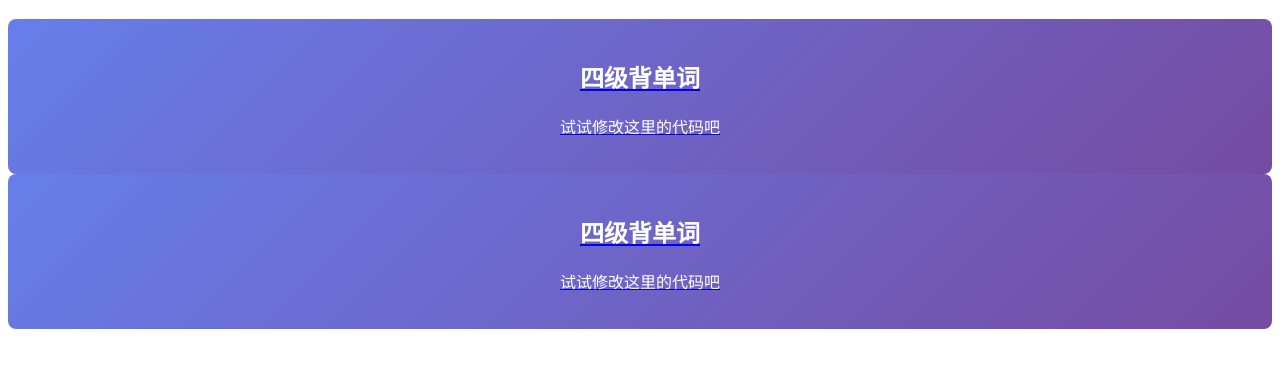
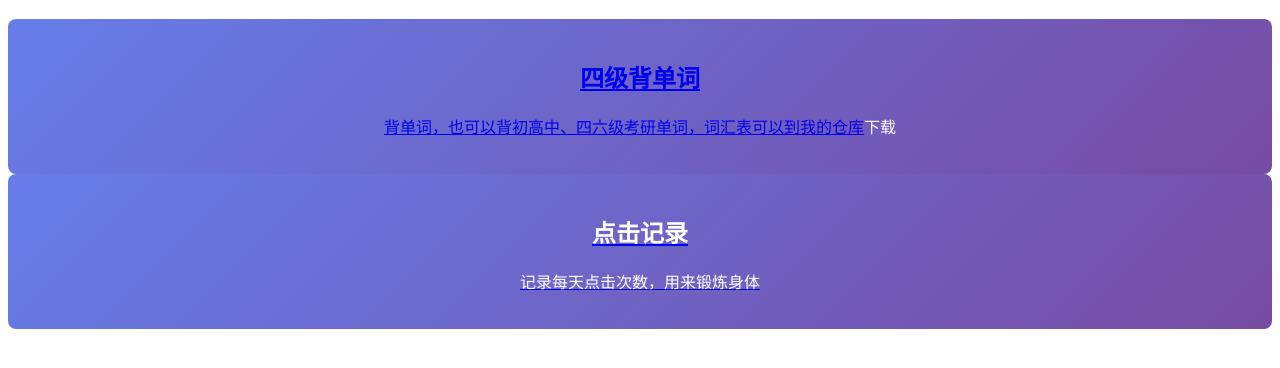
Before and after one commit to alen0307/alen0307.github.io, a plain HTML site: page index.html in a window 1280 px wide. Shown: the part 70-438 px from the top of the page. Drawn offline with Linux system fonts and the light colour scheme.

Commit message:
Modify index.html with new content and links
Updated content and links in index.html

```diff
--- a/index.html
+++ b/index.html
@@ -19,13 +19,13 @@
     <a href="https://alen0307.github.io/4jbdc.html">
     <div class="box">
         <h2>四级背单词</h2>
-        <p>试试修改这里的代码吧</p>
+        <p>背单词，也可以背初高中、四六级考研单词，词汇表可以到<a href="https://github.com/alen0307/BeiDanCi">我的仓库</a>下载</p>
     </div>
     </a>
     <a href="https://alen0307.github.io/clickcount.html">
     <div class="box">
-        <h2>四级背单词</h2>
-        <p>试试修改这里的代码吧</p>
+        <h2>点击记录</h2>
+        <p>记录每天点击次数，用来锻炼身体</p>
     </div>
     </a>
 </body>
```
